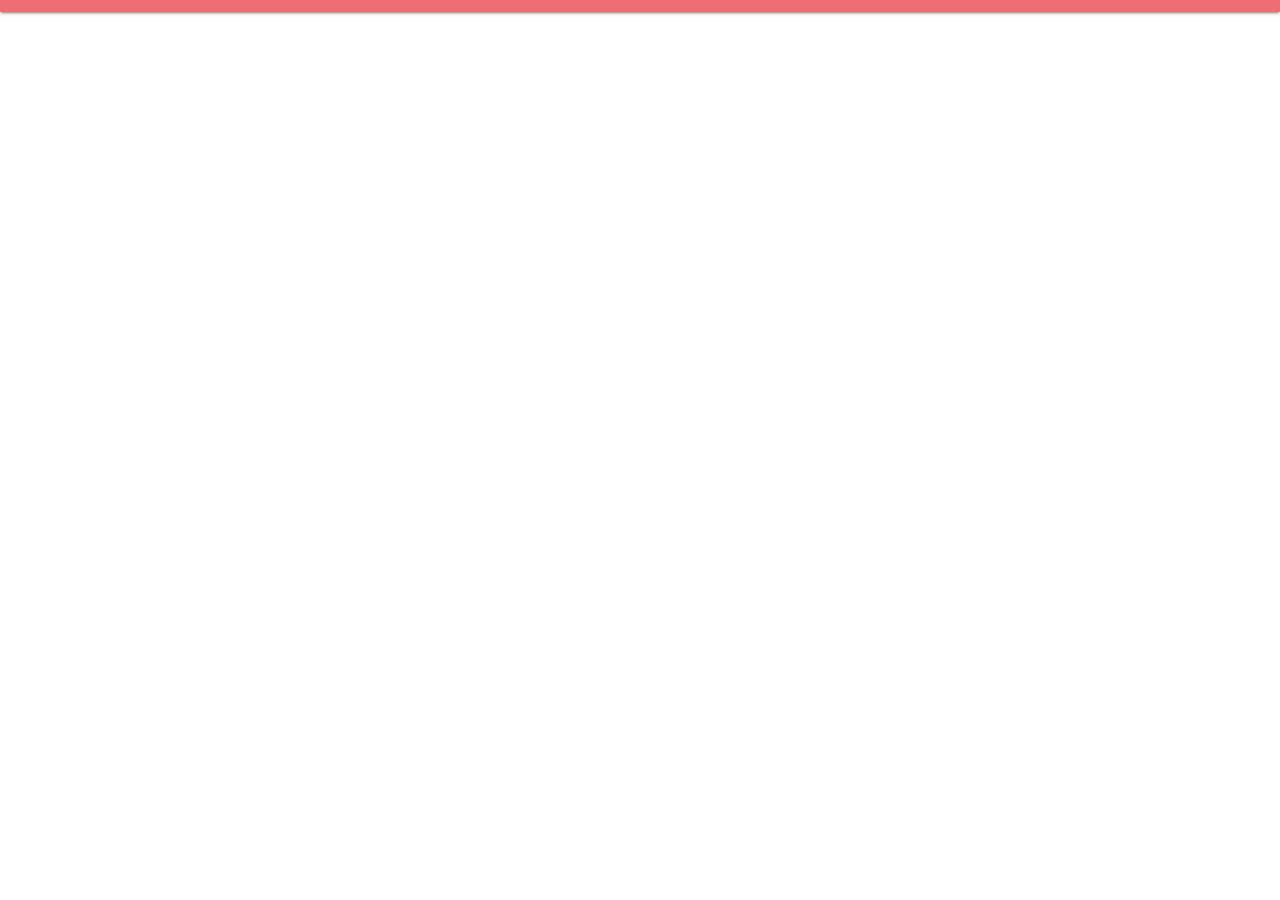
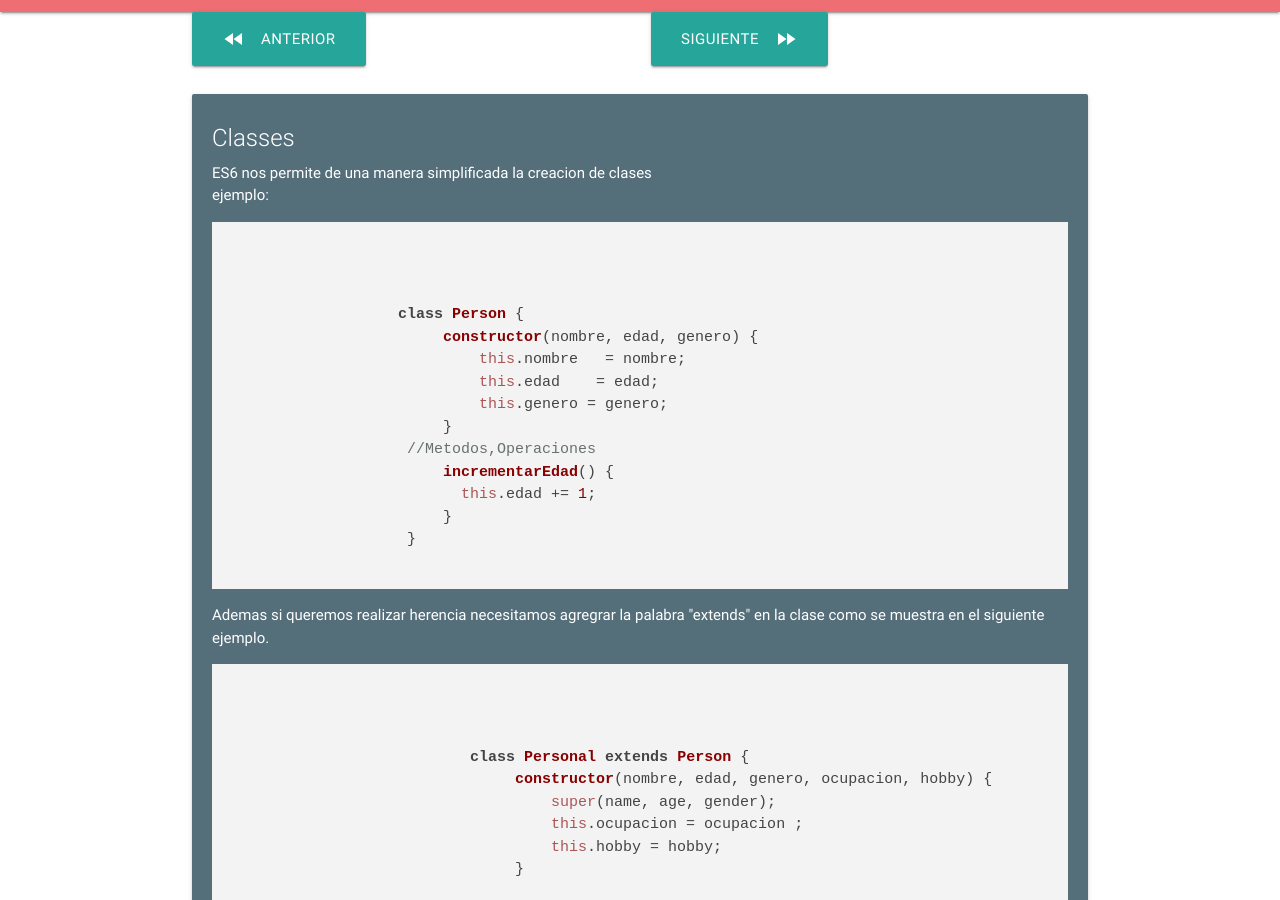
Before and after one commit to crisdiab/proyectoJS, a plain HTML site: page archivos/classes.html in a window 1280 px wide. Shown: the part 52-952 px from the top of the page. Before the commit the page ends 800 px from the top, so only its background shows below. Drawn offline with nearby package versions, Linux system fonts and the light colour scheme.

Commit message:
spread y clases html

```diff
--- a/archivos/classes.html
+++ b/archivos/classes.html
@@ -42,7 +42,73 @@
             </div>
         </nav>
 
+        <div class="container">
+            <div class="row">
+                <div class="col s6">
+                    <a class="waves-effect waves-light btn-large" href="spread.html"><i class="material-icons left">fast_rewind</i>Anterior</a>
 
+                </div>
+                <div class="col s6">
+                    <a class="waves-effect waves-light btn-large" href="promises.html"><i class="material-icons right">fast_forward</i>Siguiente</a>
+                </div>
+            </div>
+
+
+            <div class="row">
+                <div class="col s12 ">
+                    <div class="card blue-grey darken-1">
+                        <div class="card-content white-text">
+                            <span class="card-title">Classes</span>
+                            <p>ES6 nos permite de una manera simplificada la creacion de clases</p>
+
+                            ejemplo:
+
+                            <pre><code class="JavaScript">
+
+
+                   class Person {
+                        constructor(nombre, edad, genero) {
+                            this.nombre   = nombre;
+                            this.edad    = edad;
+                            this.genero = genero;
+                        }
+                    //Metodos,Operaciones
+                        incrementarEdad() {
+                          this.edad += 1;
+                        }
+                    }
+                  </code></pre>
+
+                    Ademas si queremos realizar herencia necesitamos agregrar la palabra "extends" en la clase como se muestra en el
+                       siguiente ejemplo.
+
+                       <pre><code class="JavaScript">
+
+
+                           class Personal extends Person {
+                                constructor(nombre, edad, genero, ocupacion, hobby) {
+                                    super(name, age, gender);
+                                    this.ocupacion = ocupacion ;
+                                    this.hobby = hobby;
+                                }
+
+                                incrementarEdad() {
+                                    super.incrementarEdad();
+                                    this.edad += 20;
+                                    console.log(this.edad);
+                                }
+                            }
+                       </code></pre>
+
+                       Como se puede observar ES6 en lo referente a clases no permite escribir codigo limpiio lo que es una buena practica para que los principiantes entiendan de una buena manera.
+                        </div>
+
+                    </div>
+                </div>
+            </div>
+
+
+        </div>
 
 
 
```
Also changed, not shown: archivos/Parameters.html (+26 -2 lines), archivos/spread.html (+29 -3 lines).
